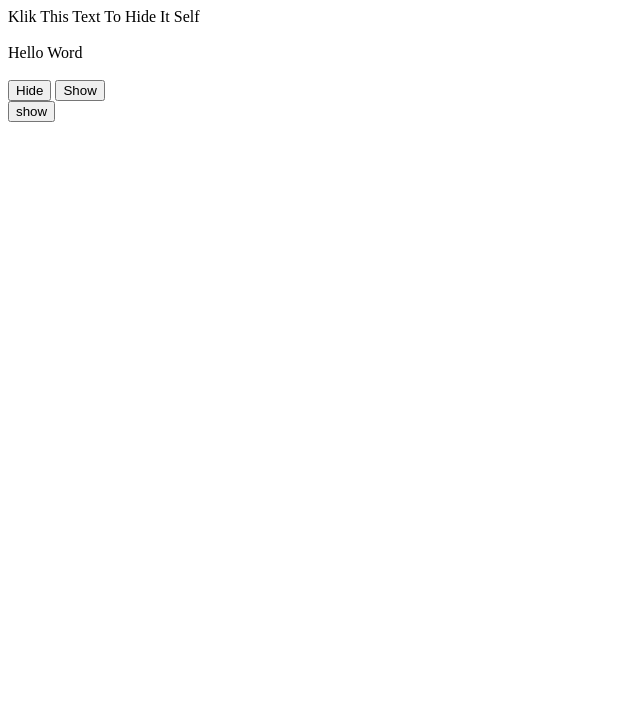
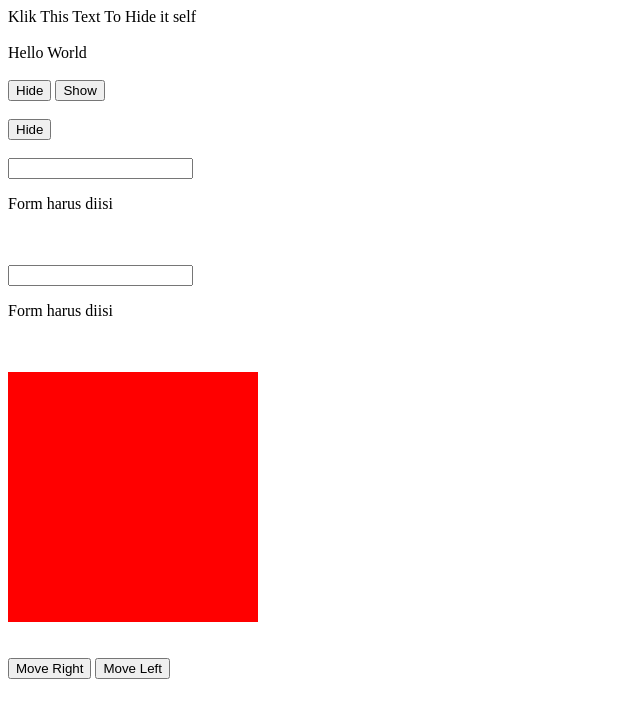
Before and after one commit to OmarSuhendro/cn-jquery-0924, a plain HTML site: page index.html in a window 1280 px wide. Shown: the whole page, without its empty margins (0-640 px from the left). Drawn offline with nearby package versions, Linux system fonts and the light colour scheme.

Commit message:
Update index.html

```diff
--- a/index.html
+++ b/index.html
@@ -3,27 +3,61 @@
 <head>
     <meta charset="UTF-8">
     <meta name="viewport" content="width=device-width, initial-scale=1.0">
-    <title>JQuery</title>
+    <title>Jquery</title>
+    <style>
+        .box{
+            width: 250px;
+            height: 250px;
+            background: red;
+        }
+    </style>
 </head>
 <body>
 
-<div>Klik This Text To Hide It Self</div>
+    <div>Klik This Text To Hide it self</div>
 
-<br>
-<div class="text">Hello Word</div>
-<br>
+    <br>
 
-<button class="hide">Hide</button>
-<button class="show">Show</button>
+    <div class="text">Hello World</div>
 
-<br>
+    <br>
 
-<button id="toggle">show</button>
+    <button class="hide">Hide</button>
+    <button class="show">Show</button>
+
+    <br><br>
+
+    <button id="toggle">Hide</button>
+
+    <br><br>
+
+    <input type="email" class="nama" />
+    <p class="alert">Form harus diisi</p>
+
+    <br><br>
+
+    <input type="text" class="title" />
+    <p class="alertTitle">Form harus diisi</p>
+
+    <br><br>
+
+    <div class="box"></div>
+
+    <br><br>
+
+    <button class="moveRight">Move Right</button>
+    <button class="moveLeft">Move Left</button>
+
+    <br><br>
+
+
+
+
+
 
 
 
     <script src="https://ajax.googleapis.com/ajax/libs/jquery/3.7.1/jquery.min.js"></script>
     <script src="index.js"></script>
-
 </body>
 </html>
```
